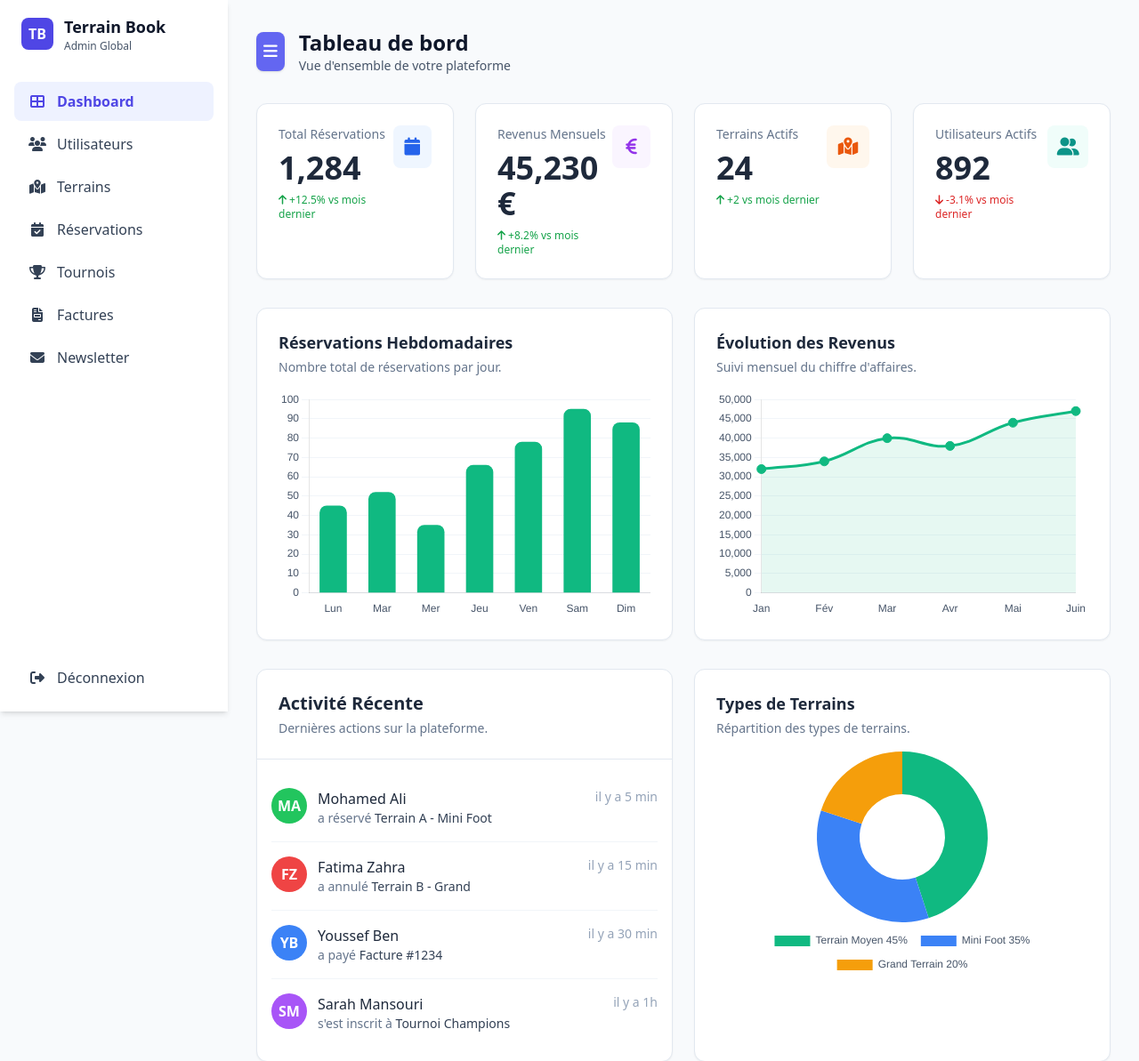
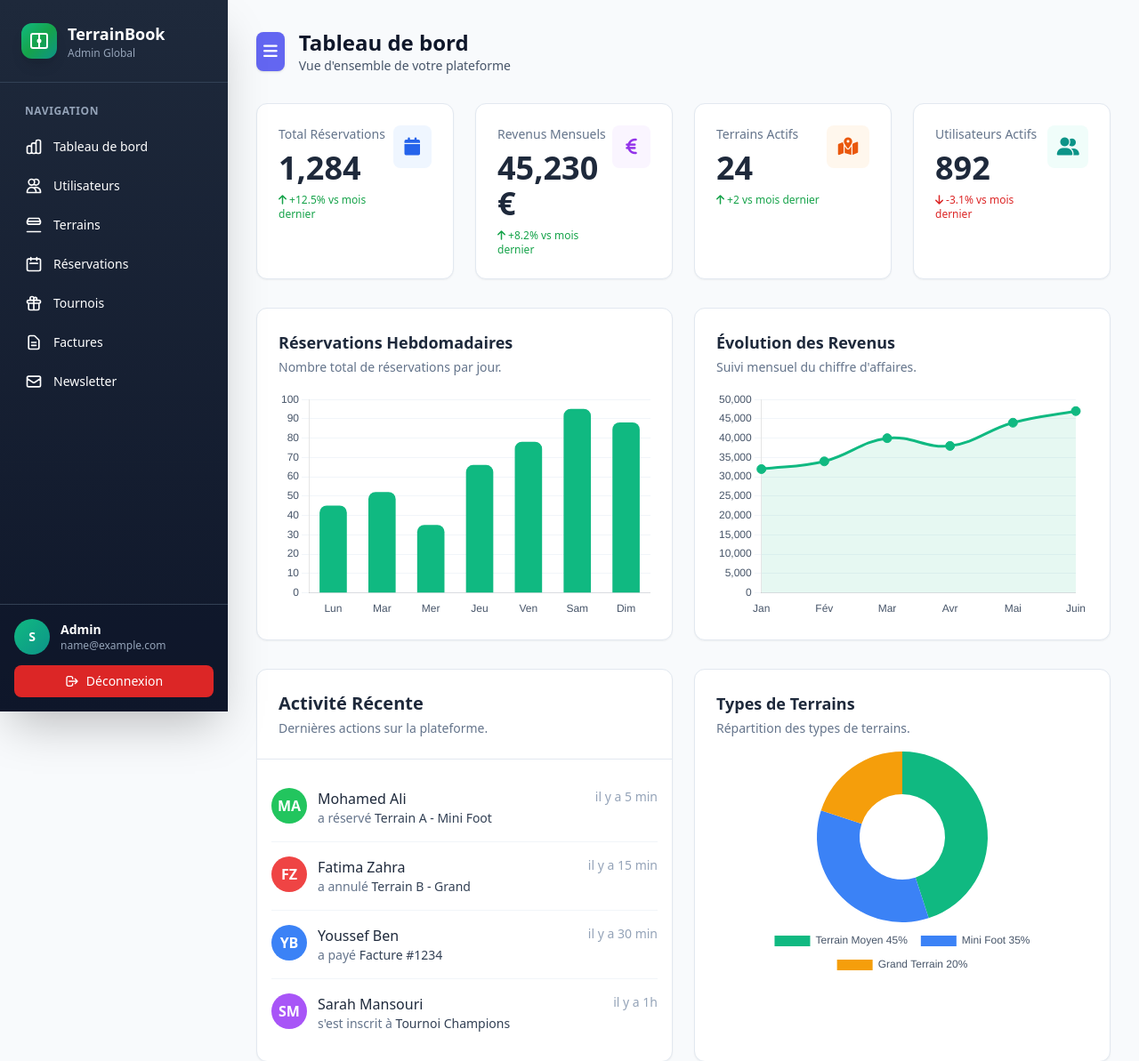
Before and after one commit to zakariyaee/TP4_WEB, a PHP site: page /admin/dashboard.php in a window 1280 px wide. Shown: the top 1193 px of the page at 89% size. Run offline with PHP 8.4, Linux system fonts and the light colour scheme; the visitor is signed in with stand-in values (Sample User, id 1); some libraries are stand-ins or nearby versions.

Commit message:
dakchi khdam dual dashbord admin

```diff
--- a/admin/dashboard.php
+++ b/admin/dashboard.php
@@ -1,3 +1,20 @@
+<?php
+require_once '../config/database.php';
+require_once 'check_auth.php';
+
+
+// Vérifier si l'utilisateur est connecté
+if (!isset($_SESSION['logged_in']) || $_SESSION['logged_in'] !== true) {
+    header('Location: ../auth/login.php');
+    exit;
+}
+
+// Vérifier le rôle (admin ou responsable uniquement)
+if (!in_array($_SESSION['user_role'], ['admin', 'responsable'])) {
+    header('Location: ../index.php');
+    exit;
+}
+?>
 <!DOCTYPE html>
 <html lang="fr">
 <head>
@@ -10,53 +27,7 @@
 <body class="bg-slate-50">
   <div class="min-h-screen">
     <!-- Sidebar -->
-    <aside id="sidebar" class="w-64 bg-white shadow-md fixed top-0 left-0 h-full z-30 transition-all duration-300">
-      <div class="p-4 flex flex-col h-full">
-        <a href="#" class="flex items-center gap-3 mb-8 px-2">
-          <div class="w-9 h-9 bg-indigo-600 rounded-lg flex items-center justify-center text-white font-bold">TB</div>
-          <div>
-            <h1 class="font-bold text-lg text-slate-900">Terrain Book</h1>
-            <p class="text-slate-600 text-xs">Admin Global</p>
-          </div>
-        </a>
-        <nav class="space-y-1 flex-1">
-          <a href="#" class="flex items-center gap-3 px-4 py-2.5 bg-indigo-50 text-indigo-600 rounded-lg font-semibold transition-all duration-200 hover:scale-105">
-            <i class="fas fa-th-large w-5 text-center"></i>
-            <span>Dashboard</span>
-          </a>
-          <a href="#" class="flex items-center gap-3 px-4 py-2.5 text-slate-700 hover:bg-slate-100 hover:translate-x-1 rounded-lg font-medium transition-all duration-200">
-            <i class="fas fa-users w-5 text-center"></i>
-            <span>Utilisateurs</span>
-          </a>
-          <a href="#" class="flex items-center gap-3 px-4 py-2.5 text-slate-700 hover:bg-slate-100 hover:translate-x-1 rounded-lg font-medium transition-all duration-200">
-            <i class="fas fa-map-marked-alt w-5 text-center"></i>
-            <span>Terrains</span>
-          </a>
-          <a href="#" class="flex items-center gap-3 px-4 py-2.5 text-slate-700 hover:bg-slate-100 hover:translate-x-1 rounded-lg font-medium transition-all duration-200">
-            <i class="fas fa-calendar-check w-5 text-center"></i>
-            <span>Réservations</span>
-          </a>
-          <a href="#" class="flex items-center gap-3 px-4 py-2.5 text-slate-700 hover:bg-slate-100 hover:translate-x-1 rounded-lg font-medium transition-all duration-200">
-            <i class="fas fa-trophy w-5 text-center"></i>
-            <span>Tournois</span>
-          </a>
-          <a href="#" class="flex items-center gap-3 px-4 py-2.5 text-slate-700 hover:bg-slate-100 hover:translate-x-1 rounded-lg font-medium transition-all duration-200">
-            <i class="fas fa-file-invoice w-5 text-center"></i>
-            <span>Factures</span>
-          </a>
-          <a href="#" class="flex items-center gap-3 px-4 py-2.5 text-slate-700 hover:bg-slate-100 hover:translate-x-1 rounded-lg font-medium transition-all duration-200">
-            <i class="fas fa-envelope w-5 text-center"></i>
-            <span>Newsletter</span>
-          </a>
-        </nav>
-        <div class="mt-auto">
-          <a href="#" class="flex items-center gap-3 px-4 py-2.5 text-slate-700 hover:bg-slate-100 rounded-lg font-medium transition-all duration-200 hover:translate-x-1">
-            <i class="fas fa-sign-out-alt w-5 text-center"></i>
-            <span>Déconnexion</span>
-          </a>
-        </div>
-      </div>
-    </aside>
+    <?php include '../includes/sidebar.php'; ?>
 
     <!-- Content wrapper -->
     <main id="content" class="pl-64 transition-all duration-300">
--- a/includes/sidebar.php
+++ b/includes/sidebar.php
@@ -13,7 +13,7 @@ $userEmail = $_SESSION['user_email'] ?? '';
 $currentPage = basename($_SERVER['PHP_SELF'], '.php');
 ?>
 
-<aside class="w-64 bg-gradient-to-b from-slate-800 to-slate-900 text-white min-h-screen fixed left-0 top-0 shadow-2xl flex flex-col">
+<aside id="sidebar" class="w-64 bg-gradient-to-b from-slate-800 to-slate-900 text-white min-h-screen fixed left-0 top-0 shadow-2xl flex flex-col">
     <!-- Logo et Titre -->
     <div class="p-6 border-b border-slate-700">
         <div class="flex items-center gap-3">
```
